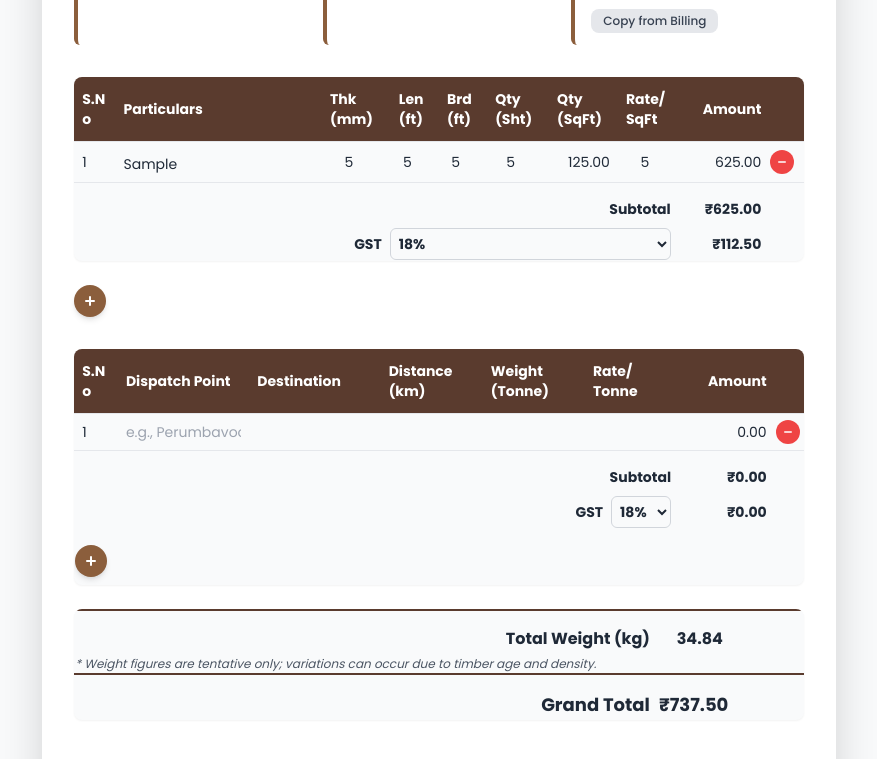
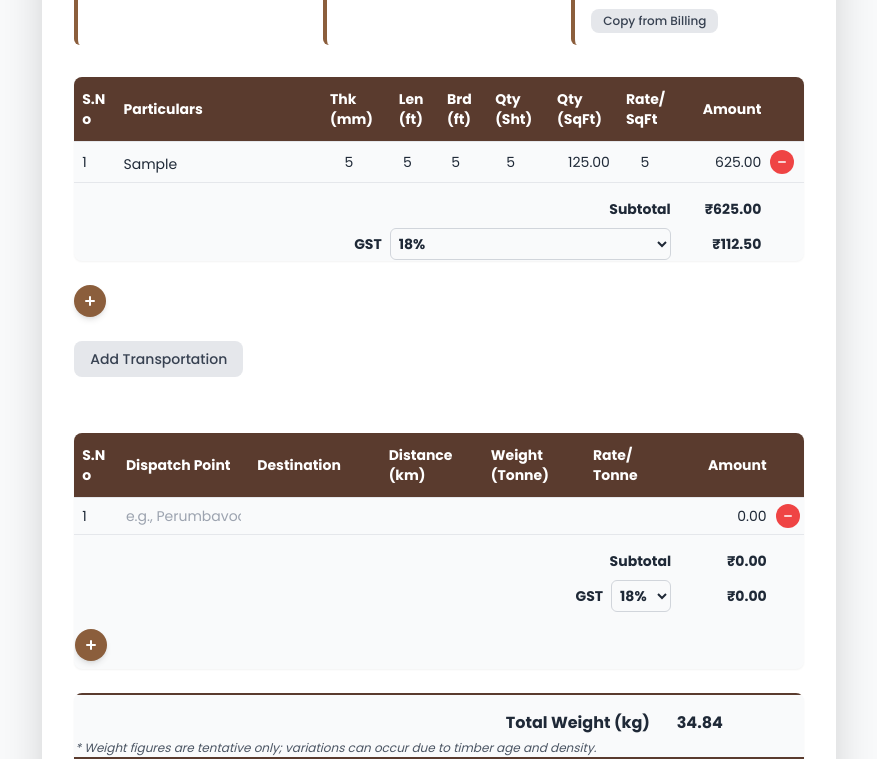
Before and after one commit to Cochin-Wood-Industries/proforma_app, a plain HTML site: page proforma_cwi.html in a window 1280 px wide. Both pictures are taken after typing "Sample", "5", "5", "5", "5", "5" into the empty fields and a click on the button "Add Transportation". Shown: the part 489-1248 px from the top of the page, without its empty margins (201-1078 px from the left). Drawn offline with nearby package versions, Linux system fonts and the light colour scheme.

Commit message:
Update proforma_cwi.html

```diff
--- a/proforma_cwi.html
+++ b/proforma_cwi.html
@@ -1,3 +1,4 @@
+
 <!DOCTYPE html>
 <html lang="en">
 <head>
@@ -77,7 +78,7 @@
             tr, tfoot { page-break-inside: avoid; }
             .item-particulars { white-space: pre-wrap; word-wrap: break-word; text-align: left !important; display: block !important; }
             footer{ page-break-before: auto !important; break-inside: avoid; page-break-inside: avoid; }
-            .customer-info { display: flex; flex-direction: row; justify-content:space-between; gap:16px; }
+            .customer-info { display: flex; flex-direction: row; justify-content: space-between; gap: 16px; }
             .open-features-btn { display: none !important; }
         }
 
@@ -575,23 +576,6 @@
                 updateTotals();
             };
 
-            /* ------- Transportation UI visibility control ------- */
-            function refreshTransportationUI(){
-                const hasRows = transportationItems.children.length > 0;
-                if (hasRows){
-                    transportationSection.classList.remove('hidden');
-                    addTransportationBtn.classList.add('hidden');   // HIDE the button
-                } else {
-                    transportationSection.classList.add('hidden');
-                    addTransportationBtn.classList.remove('hidden'); // SHOW the button again
-                    // also reset totals for transport when removed
-                    transportationSubtotalAmount.textContent = formatCurrency(0);
-                    transportationTaxAmount.textContent = formatCurrency(0);
-                    updateTotals();
-                }
-            }
-            /* ---------------------------------------------------- */
-
             const createItemRow = (sno) => {
                 const tr = document.createElement('tr');
                 tr.className = 'item-row text-center';
@@ -736,7 +720,10 @@
                     tr.remove();
                     updateTransportationSno();
                     updateTransportationTotals();
-                    refreshTransportationUI();   // <-- show button again if this was the last row
+
+                    if (transportationItems.children.length === 0) {
+                        transportationSection.classList.add('hidden');
+                    }
                 });
 
                 return tr;
@@ -768,19 +755,20 @@
 
             // Transportation button reveals section and adds first row if empty
             addTransportationBtn.addEventListener('click', () => {
+                transportationSection.classList.remove('hidden');
                 if (transportationItems.children.length === 0) {
-                    transportationItems.appendChild(createTransportationRow(1));
+                    const firstRow = createTransportationRow(1);
+                    transportationItems.appendChild(firstRow);
                     updateTransportationSno();
                     updateTransportationTotals();
                 }
-                refreshTransportationUI(); // hide the button & show table
             });
 
             addTransportationItemBtn.addEventListener('click', () => {
                 const newSno = transportationItems.children.length + 1;
-                transportationItems.appendChild(createTransportationRow(newSno));
+                const newRow = createTransportationRow(newSno);
+                transportationItems.appendChild(newRow);
                 updateTransportationSno();
-                refreshTransportationUI();
             });
 
             gstRateSelect.addEventListener('change', updateTotals);
@@ -788,7 +776,6 @@
 
             updateTotals();
             updateTransportationTotals();
-            refreshTransportationUI(); // initial state
 
             // === Modal Logic ===
             const showProductOptionsModal = (products) => {
```
